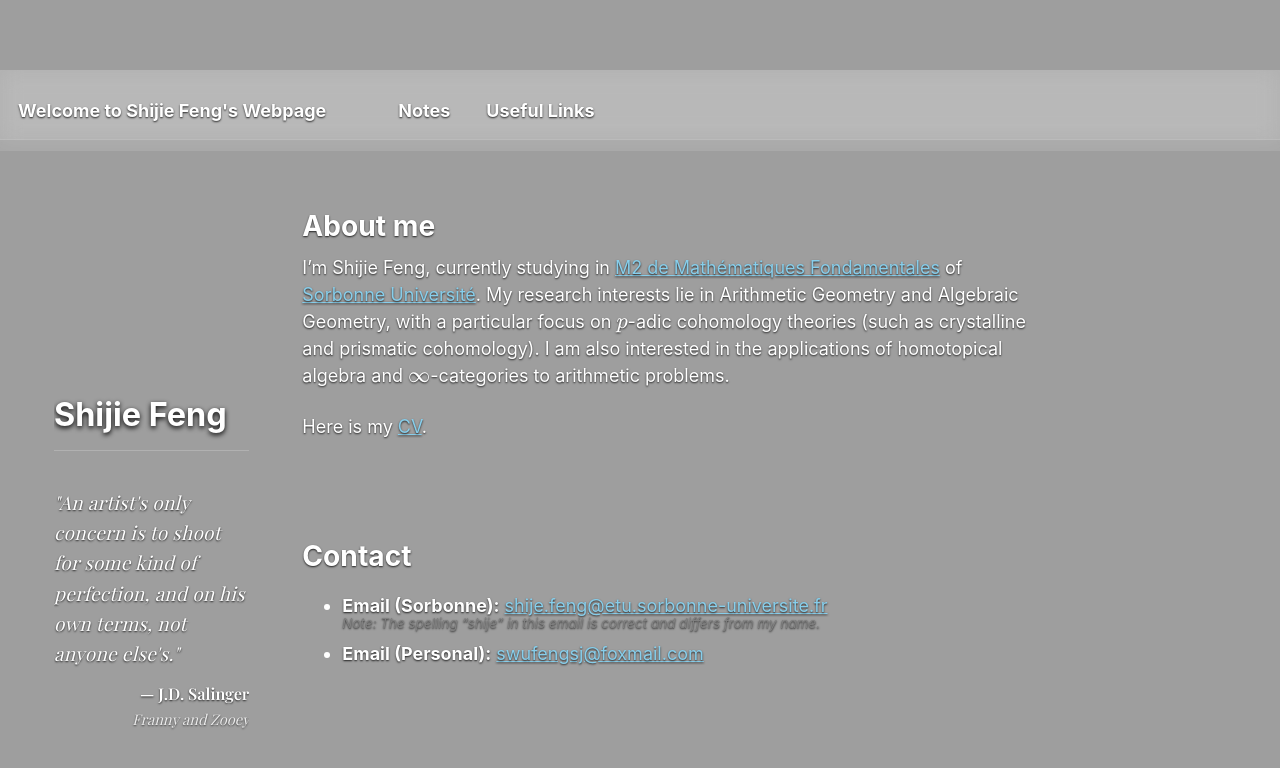
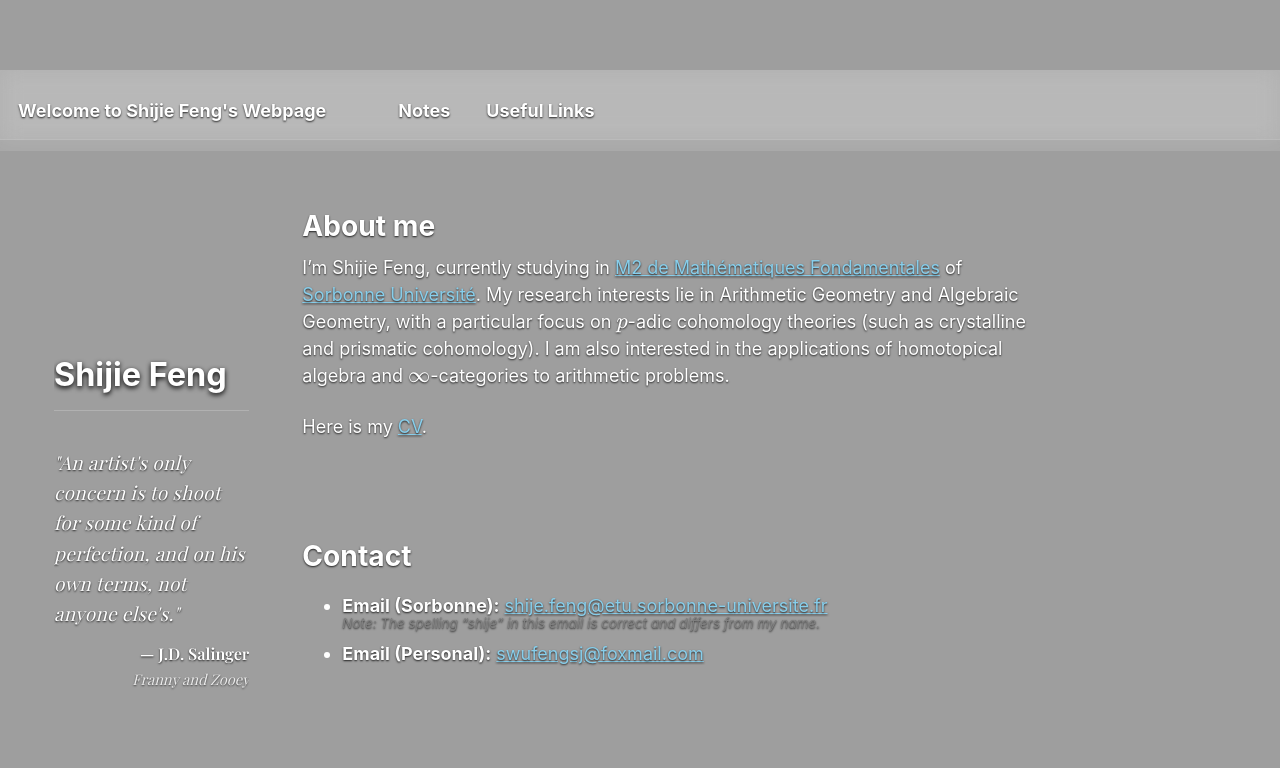
Before and after one commit to SHJFeng/SHJFeng.github.io, a Jekyll site: the page built from _pages/about.md, in a window 1280 px wide and 900 px high. Shown: the top 768 px of the window. Built offline with Jekyll 4.4.1, drawn with Linux system fonts in a browser that asks for light colours; some web fonts are replaced.

Commit message:
60改为了30, 140改为了100 main.scss

```diff
--- a/assets/css/main.scss
+++ b/assets/css/main.scss
@@ -115,10 +115,10 @@ body {
     padding-top: 10px !important;
 }
 
-/* 2. 针对电脑端（屏幕宽度大于 1024px）：才加上 140px 的避让距离 */
+/* 2. 针对电脑端（屏幕宽度大于 1024px）：才加上 140px 改为了100的避让距离 */
 @media screen and (min-width: 1024px) {
     .sidebar__content {
-        padding-top: 140px !important; /* 避开电脑端的导航栏 */
+        padding-top: 100px !important; /* 避开电脑端的导航栏 */
     }
 }
 
@@ -163,7 +163,7 @@ a:hover {
   /* 1. 区域整体上移 + 变矮 */
   .page__hero--overlay {
     /* 核心：把顶部的留白强制改为 0 或很小，这样内容就往上跑了 */
-    padding-top: 60px !important;    /* 留一点空间给汉堡菜单，不要完全贴顶 */
+    padding-top: 30px !important;    /* 留一点空间给汉堡菜单，不要完全贴顶 : 60改为了30*/
     padding-bottom: 10px !important; /* 底部收紧，把下面的正文拉上来 */
     min-height: auto !important;     /* 允许高度自动缩小 */
   }
```
